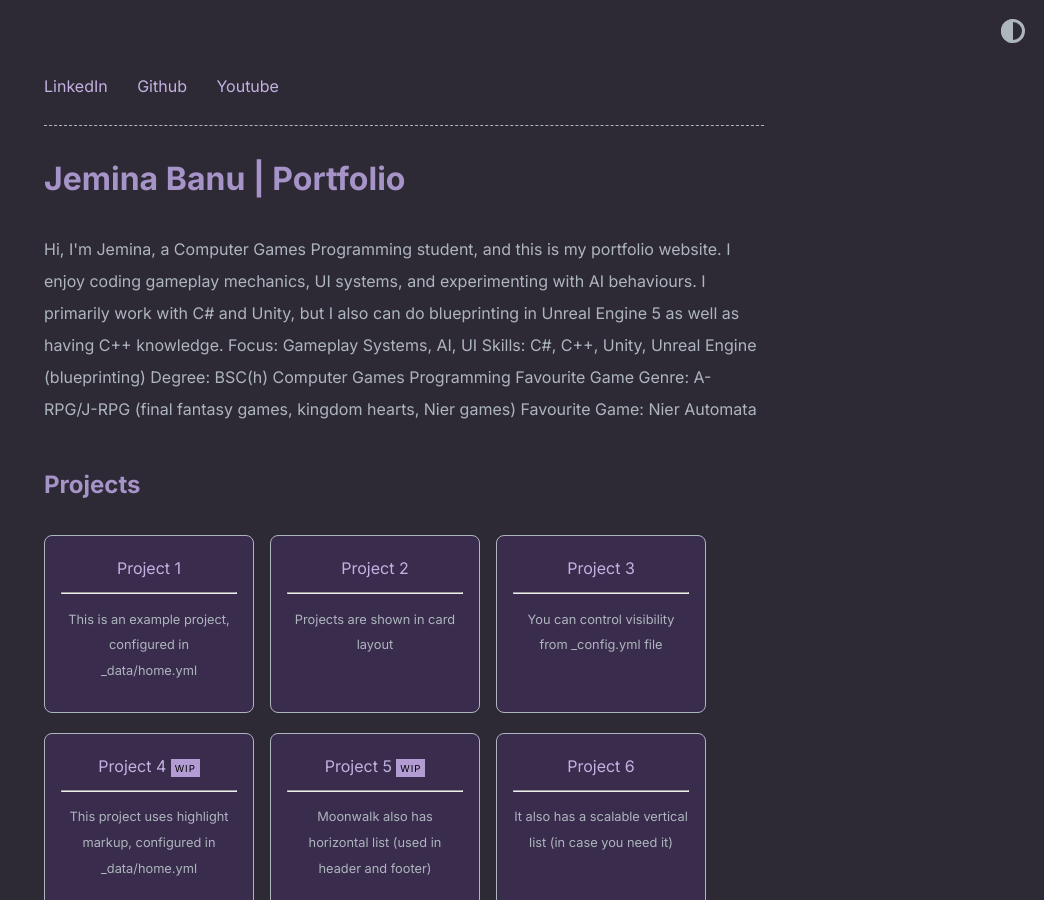
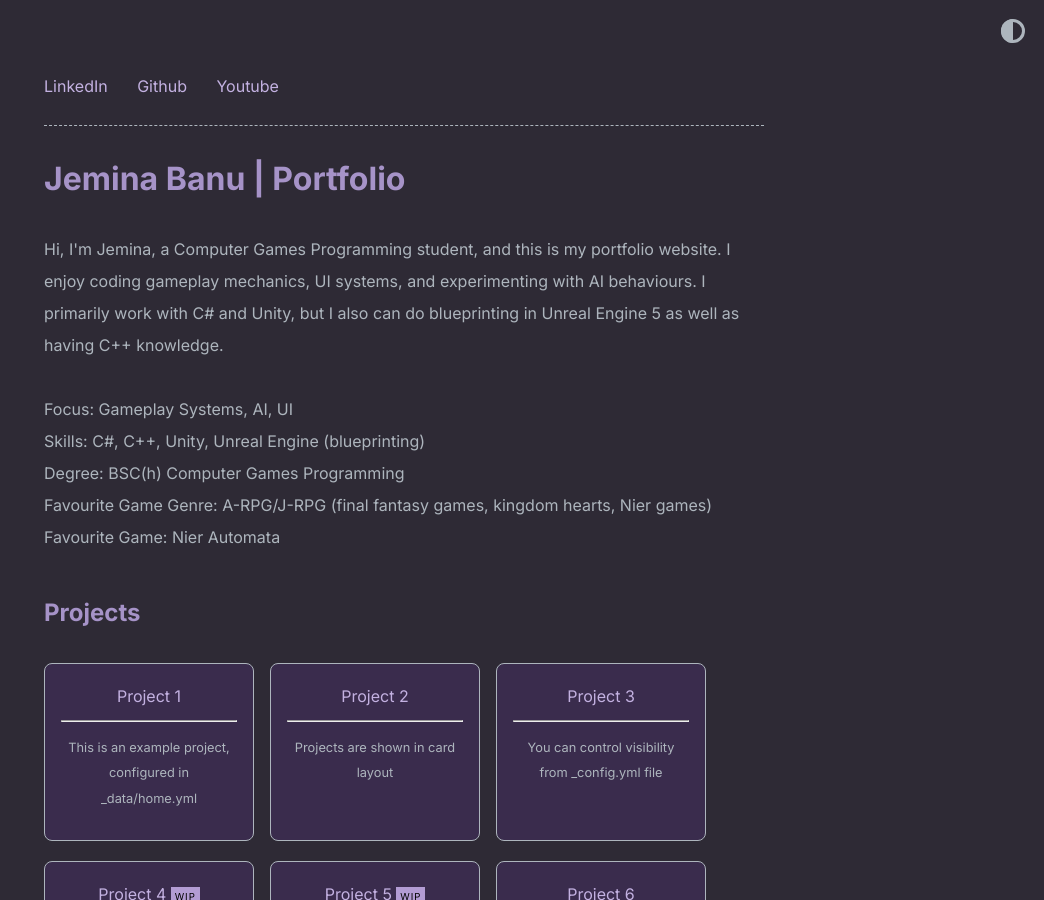
Before and after one commit to Jem-exe/jem-exe.github.io, a Jekyll site: the page built from index.md, in a window 1280 px wide and 900 px high. Shown: the whole window, without its empty margins (236-1280 px from the left). Built offline with Jekyll 4.4.1, drawn with Linux system fonts in a browser that asks for light colours; part of the change alters nothing that is shown.

```diff
--- a/_config.yml
+++ b/_config.yml
@@ -2,12 +2,12 @@ title: Jemina Banu | Portfolio
 url: https://www.abhinavsaxena.com/moonwalk # root address of the site
 description: |
   Hi, I'm Jemina, a Computer Games Programming student, and this is my portfolio website. I enjoy coding gameplay mechanics, UI systems, and experimenting with AI behaviours. I primarily work with C# and Unity, but I also can do blueprinting in Unreal Engine 5 as well as having C++ knowledge.
-
-  Focus: Gameplay Systems, AI, UI
-  Skills: C#, C++, Unity, Unreal Engine (blueprinting)
-  Degree: BSC(h) Computer Games Programming
-  Favourite Game Genre: A-RPG/J-RPG (final fantasy games, kingdom hearts, Nier games)
-  Favourite Game: Nier Automata
+  <br>
+  <br>Focus: Gameplay Systems, AI, UI
+  <br>Skills: C#, C++, Unity, Unreal Engine (blueprinting)
+  <br>Degree: BSC(h) Computer Games Programming
+  <br>Favourite Game Genre: A-RPG/J-RPG (final fantasy games, kingdom hearts, Nier games)
+  <br>Favourite Game: Nier Automata
 
 permalink: /:slug
 
```
